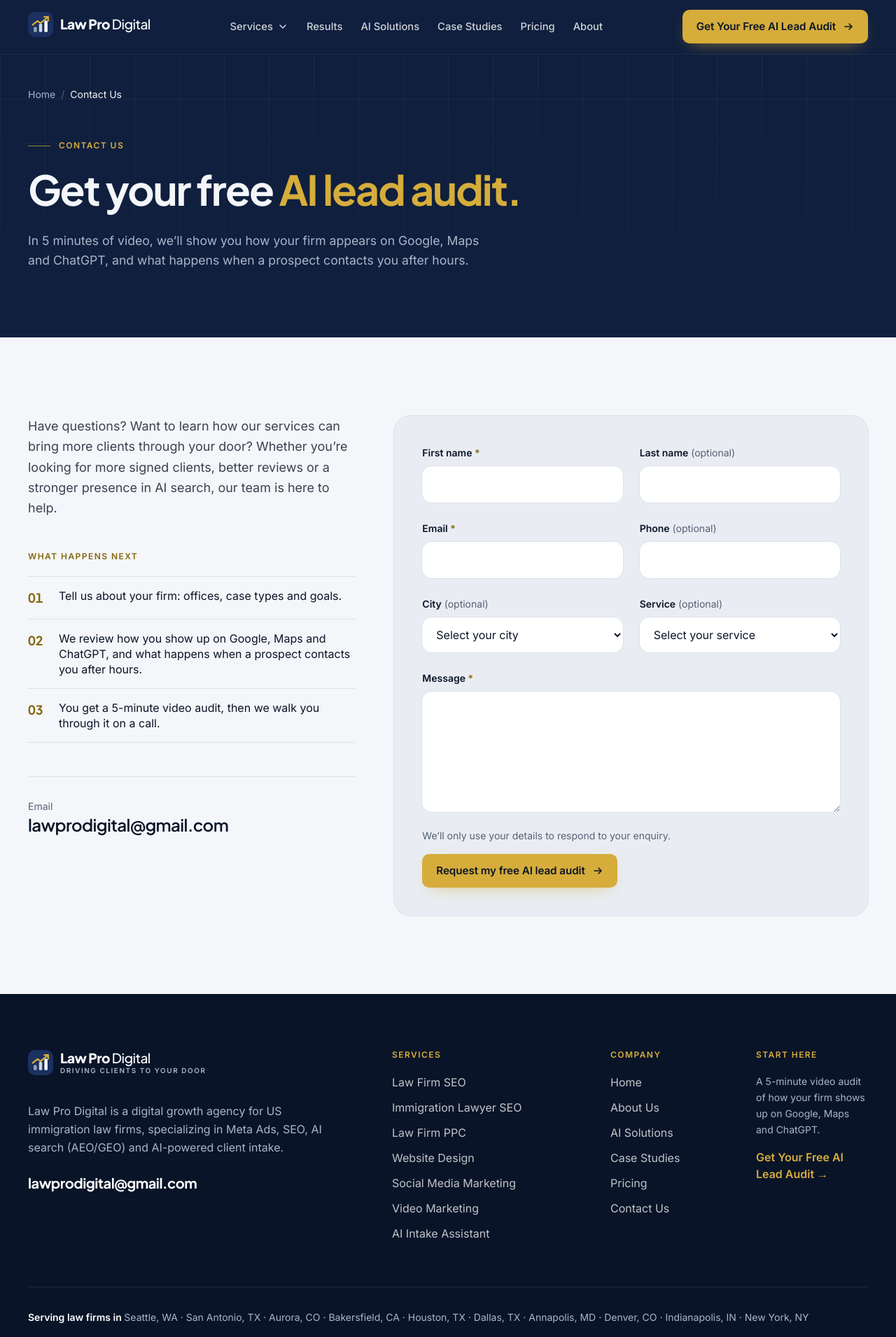
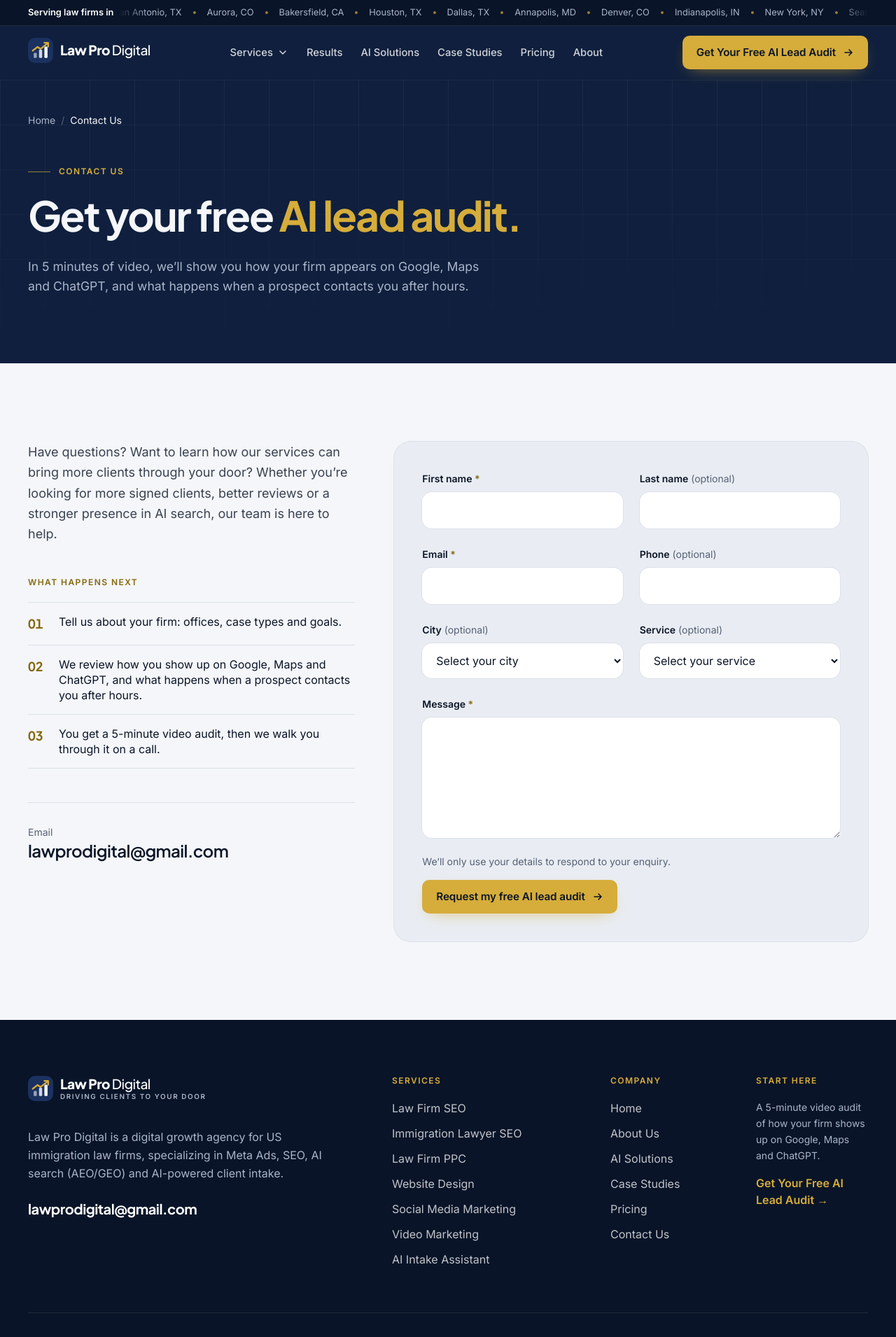
Before and after one commit to Webasif1/lawprodigital, a Next.js app: page /contact-us in a window 1280 px wide. Shown: the top 1910 px of the page at 70% size. Built offline with nearby package versions, Linux system fonts and the light colour scheme.

Commit message:
Move served-cities strip from footer to an animated ticker above the header

```diff
--- /dev/null
+++ b/src/components/layout/CityTicker.tsx
@@ -0,0 +1,32 @@
+import { cities } from "@/content/home";
+
+function CityList({ hidden }: { hidden?: boolean }) {
+  return (
+    <ul aria-hidden={hidden || undefined} className={`flex shrink-0 items-center ${hidden ? "motion-reduce:hidden" : ""}`}>
+      {cities.map((c) => (
+        <li key={c} className="flex items-center whitespace-nowrap">
+          <span aria-hidden className="mx-4 size-1 rounded-full bg-gold/70" />
+          {c}
+        </li>
+      ))}
+    </ul>
+  );
+}
+
+/** A slim strip above the header: the cities we serve, drifting past on a loop. */
+export function CityTicker() {
+  return (
+    <section aria-label="Cities we serve" className="on-dark border-b border-white/10 bg-navy-deep text-[0.8rem] text-mist">
+      <div className="container-x flex h-9 items-center gap-2">
+        <p className="hidden shrink-0 font-semibold text-white sm:block">Serving law firms in</p>
+        <div className="min-w-0 flex-1 overflow-hidden [mask-image:linear-gradient(to_right,transparent,black_2.5rem,black_calc(100%-2.5rem),transparent)] motion-reduce:overflow-x-auto">
+          {/* Two identical copies; the track shifts by half its width, so the loop is seamless. */}
+          <div className="flex w-max animate-[marquee_45s_linear_infinite] hover:[animation-play-state:paused]">
+            <CityList />
+            <CityList hidden />
+          </div>
+        </div>
+      </div>
+    </section>
+  );
+}
--- a/src/components/layout/Footer.tsx
+++ b/src/components/layout/Footer.tsx
@@ -1,7 +1,6 @@
 import Link from "next/link";
 import { contact, quickLinks, site, socials } from "@/content/site";
 import { services, serviceHref } from "@/content/services";
-import { cities } from "@/content/home";
 import { Logo } from "@/components/brand/Logo";
 
 export function Footer() {
@@ -82,15 +81,7 @@ export function Footer() {
           </div>
         </div>
 
-        <div className="py-8">
-          <h2 className="sr-only">Cities we serve</h2>
-          <p className="text-sm leading-relaxed text-mist">
-            <span className="font-semibold text-white">Serving law firms in </span>
-            {cities.join(" · ")}
-          </p>
-        </div>
-
-        <div className="flex flex-col gap-3 border-t border-white/10 pt-8 text-sm text-mist sm:flex-row sm:items-center sm:justify-between">
+        <div className="flex flex-col gap-3 pt-8 text-sm text-mist sm:flex-row sm:items-center sm:justify-between">
           <p>
             © {year} {site.name}. All rights reserved.
           </p>
--- a/src/components/layout/Header.tsx
+++ b/src/components/layout/Header.tsx
@@ -9,6 +9,7 @@ import { Logo } from "@/components/brand/Logo";
 import { ButtonLink } from "@/components/ui/Button";
 import { ArrowUpRightIcon, ChevronDownIcon } from "@/components/ui/icons";
 import { MobileNav } from "./MobileNav";
+import { CityTicker } from "./CityTicker";
 
 /**
  * Every page opens on a navy surface, so the header is navy too: it reads as
@@ -67,6 +68,7 @@ export function Header() {
 
   return (
     <>
+    <CityTicker />
     <header
       className={`on-dark sticky top-0 z-50 border-b text-white transition-[background-color,border-color] duration-300 ${
         scrolled ? "border-white/10 bg-navy/92 backdrop-blur-md" : "border-transparent bg-navy"
```
